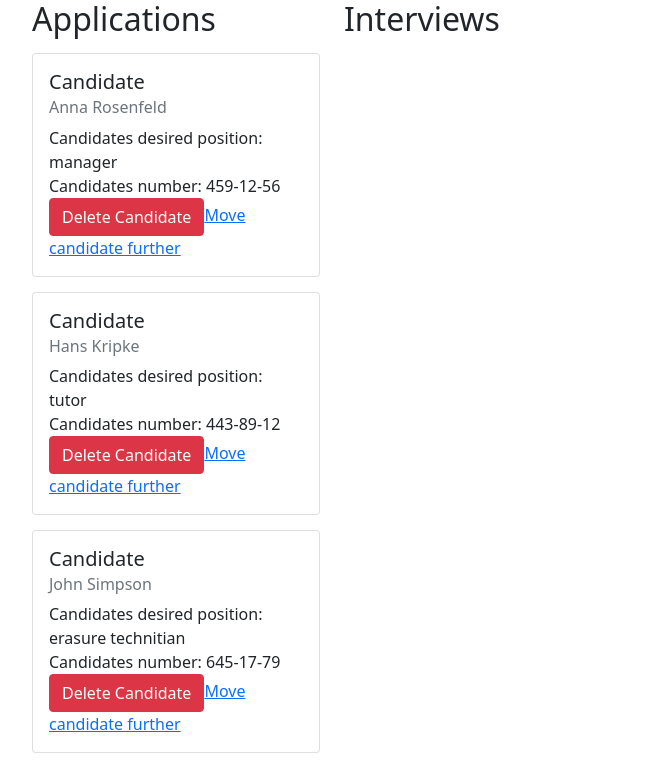
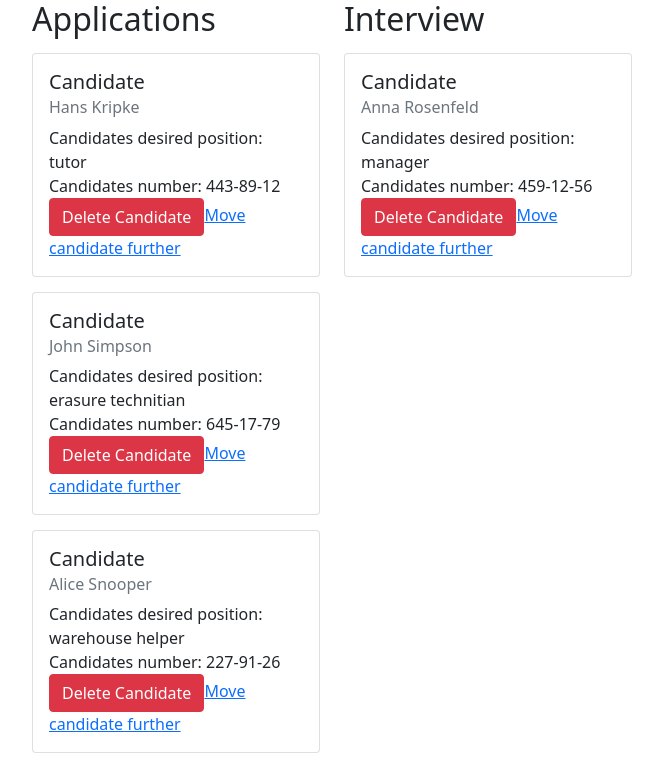
Before and after one commit to solarenergy990/trial-day, a React (Create React App) app: page / in a window 1280 px wide. Shown: the top 766 px of the page, without its empty margins (152-815 px from the left). Built offline with nearby package versions, Linux system fonts and the light colour scheme.

Commit message:
improves data structure logic
created additional property in each candidate object

created InterviewList component and its logic

```diff
--- a/src/components/ApplicantForm/ApplicantForm.jsx
+++ b/src/components/ApplicantForm/ApplicantForm.jsx
@@ -7,7 +7,9 @@ const ContactForm = ({ onSubmit, setActive }) => {
   const [name, setName] = useState('');
   const [number, setNumber] = useState('');
   const [desiredPosition, setDesiredPosition] = useState('');
+  const [status, setStatus] = useState('');
 
+  console.log(status);
   const handleChange = evt => {
     const { value } = evt.target;
 
@@ -20,12 +22,13 @@ const ContactForm = ({ onSubmit, setActive }) => {
     if (evt.currentTarget.name === 'desiredPosition') {
       setDesiredPosition(value);
     }
+    setStatus('application');
   };
 
   const handleSubmit = evt => {
     evt.preventDefault();
 
-    onSubmit({ name, number, desiredPosition });
+    onSubmit({ name, number, desiredPosition, status });
 
     reset();
   };
--- a/src/components/ApplicationList/ApplicationLIst.module.css
+++ b/src/components/ApplicationList/ApplicationLIst.module.css
@@ -9,3 +9,9 @@
 .card {
   margin-bottom: 15px;
 }
+
+.button {
+  display: flex;
+  justify-content: space-around;
+  margin-bottom: 15px;
+}
--- a/src/components/ApplicationList/ApplicationList.jsx
+++ b/src/components/ApplicationList/ApplicationList.jsx
@@ -3,7 +3,9 @@ import s from './ApplicationList.module.css';
 import { Button } from 'react-bootstrap';
 
 const ApplicationList = ({ applicants, onApplicantDelete, setActive }) => {
-  console.log(setActive);
+  // console.log(setActive);
+  //   console.log(applicants);
+
   return (
     <>
       <div className={s.list}>
@@ -11,12 +13,12 @@ const ApplicationList = ({ applicants, onApplicantDelete, setActive }) => {
 
         <ul>
           {applicants.map(applicant => {
-            const { id, name, number, desiredPosition } = applicant;
+            const { id, name, number, desiredPosition, status } = applicant;
 
+            if (status === 'application') {
               return (
-              <div className={s.card}>
+                <div className={s.card} key={id}>
                   <ApplicantCard
-                  key={id}
                     applicantName={name}
                     applicantNumber={number}
                     applicantDesiredPosition={desiredPosition}
@@ -24,9 +26,11 @@ const ApplicationList = ({ applicants, onApplicantDelete, setActive }) => {
                   />
                 </div>
               );
+            }
           })}
         </ul>
 
+        <div className={s.button}>
           <Button
             type="button"
             variant="btn btn-success"
@@ -35,6 +39,7 @@ const ApplicationList = ({ applicants, onApplicantDelete, setActive }) => {
             +
           </Button>
         </div>
+      </div>
     </>
   );
 };
--- a/src/components/Dashboard/Dashboard.jsx
+++ b/src/components/Dashboard/Dashboard.jsx
@@ -5,26 +5,25 @@ import Modal from '../Modal/Modal';
 import ApplicantForm from '../ApplicantForm/ApplicantForm';
 
 import shortid from 'shortid';
-// import { Button } from 'react-bootstrap';
 
 import initialApplicants from '../../components/Dashboard/applicants.json';
 
 const Dashboard = () => {
-  // const [applicants, setApplicants] = useLocalStorage('applicants', initialApplicants);
   const [applicants, setApplicants] = useState(initialApplicants);
   const [filter, setFilter] = useState('');
-
   const [modalActive, setModalActive] = useState(false);
 
-  console.log('applicants from storage:', applicants);
+  // console.log('applicants from storage:', applicants);
+
   const addApplicant = data => {
-    const { name, number, desiredPosition } = data;
+    const { name, number, desiredPosition, status } = data;
 
     const applicant = {
       id: shortid.generate(),
       name,
       number,
       desiredPosition,
+      status,
     };
 
     const checkedApplicantsNames = applicants.map(applicant => {
@@ -69,7 +68,10 @@ const Dashboard = () => {
       />
 
       <div>
-        <InterviewList />
+        <InterviewList
+          applicants={visibleApplicants}
+          onApplicantDelete={deleteApplicant}
+        />
       </div>
     </>
   );
--- a/src/components/Dashboard/applicants.json
+++ b/src/components/Dashboard/applicants.json
@@ -1,6 +1,30 @@
 [
-  { "id": "id-1", "name": "Anna Rosenfeld", "desiredPosition": "manager", "number": "459-12-56" },
-  { "id": "id-2", "name": "Hans Kripke","desiredPosition": "tutor", "number": "443-89-12" },
-  { "id": "id-3", "name": "John Simpson","desiredPosition": "erasure technitian", "number": "645-17-79" },
-  { "id": "id-4", "name": "Alice Snooper","desiredPosition": "warehouse helper", "number": "227-91-26" }
+  {
+    "id": "id-1",
+    "name": "Anna Rosenfeld",
+    "desiredPosition": "manager",
+    "number": "459-12-56",
+    "status": "interview"
+  },
+  {
+    "id": "id-2",
+    "name": "Hans Kripke",
+    "desiredPosition": "tutor",
+    "number": "443-89-12",
+    "status": "application"
+  },
+  {
+    "id": "id-3",
+    "name": "John Simpson",
+    "desiredPosition": "erasure technitian",
+    "number": "645-17-79",
+    "status": "application"
+  },
+  {
+    "id": "id-4",
+    "name": "Alice Snooper",
+    "desiredPosition": "warehouse helper",
+    "number": "227-91-26",
+    "status": "application"
+  }
 ]
--- a/src/components/InterviewList/InterviewList.jsx
+++ b/src/components/InterviewList/InterviewList.jsx
@@ -1,9 +1,44 @@
-import React from "react";
+import React from 'react';
+import ApplicantCard from '../ApplicantCard/ApplicantCard';
+import s from './InterviewList.module.css';
 
-const InterviewList = () => {
-    return <>
-    <h2>Interviews</h2>
+const InterviewList = ({ applicants, onApplicantDelete }) => {
+  return (
+    <>
+      <div className={s.list}>
+        <h2 className={s.title}>Interview</h2>
+
+        <ul>
+          {applicants.map(applicant => {
+            const { id, name, number, desiredPosition, status } = applicant;
+
+            if (status === 'interview') {
+              return (
+                <div className={s.card} key={id}>
+                  <ApplicantCard
+                    applicantName={name}
+                    applicantNumber={number}
+                    applicantDesiredPosition={desiredPosition}
+                    onClickRemove={() => onApplicantDelete(id)}
+                  />
+                </div>
+              );
+            }
+          })}
+        </ul>
+
+        {/* <div className={s.button}>
+          <Button
+            type="button"
+            variant="btn btn-success"
+            onClick={() => setActive(true)}
+          >
+            +
+          </Button>
+        </div> */}
+      </div>
     </>
-}
+  );
+};
 
-export default InterviewList
+export default InterviewList;
--- a/src/components/InterviewList/InterviewList.module.css
+++ b/src/components/InterviewList/InterviewList.module.css
@@ -0,0 +1,17 @@
+.list {
+  margin-right: 24px;
+}
+
+.title {
+  margin-bottom: 15px;
+}
+
+.card {
+  margin-bottom: 15px;
+}
+
+.button {
+  display: flex;
+  justify-content: space-around;
+  margin-bottom: 15px;
+}
```
Lines whose indentation alone changed are shown as unchanged.
